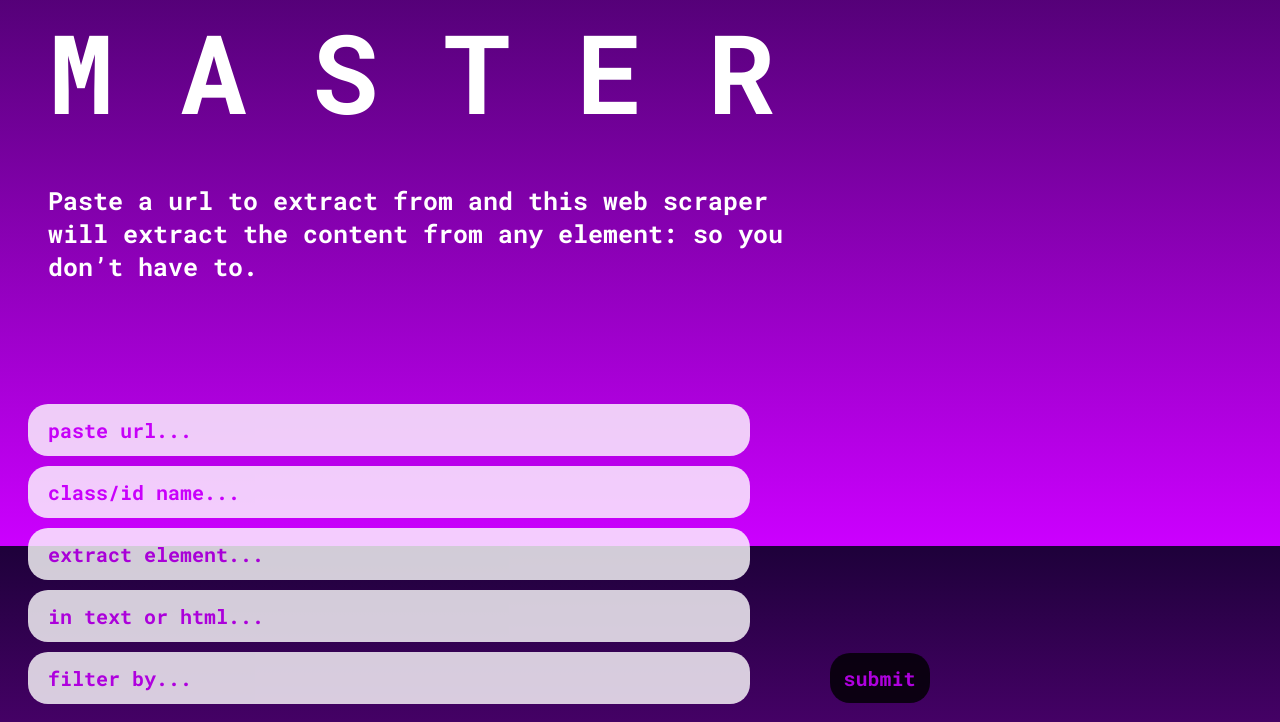
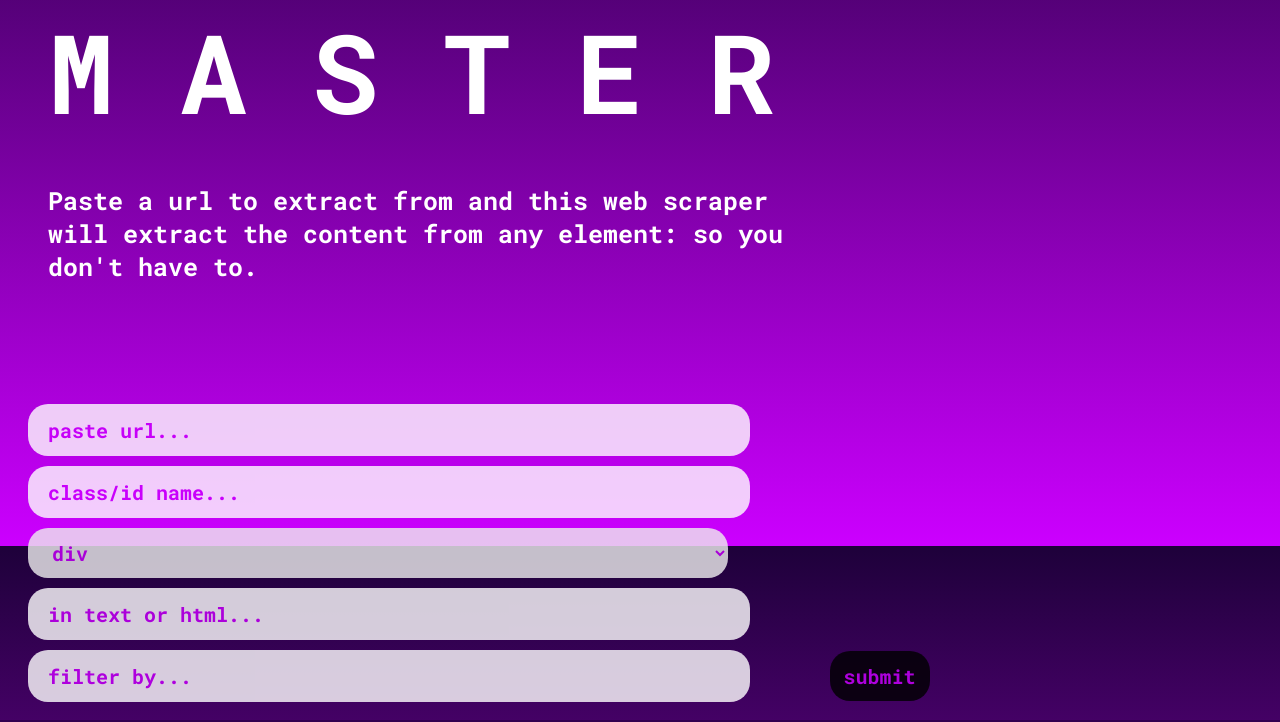
Before and after one commit to samarth212/ScrapMaster, a Flask app: page / in a window 1280 px wide. Shown: the part 254-976 px from the top of the page. Run offline with Flask 3, Linux system fonts and the light colour scheme; some libraries are stand-ins or nearby versions.

Commit message:
changed input style of elem selector

```diff
--- a/templates/index.html
+++ b/templates/index.html
@@ -16,7 +16,7 @@
         <div class="title">
             <p>S C R A P</p>
             <p>M A S T E R</p>
-            <p class="desc">Paste a url to extract from and this web scraper will extract the content from any element: so you don’t have to.</p>
+            <p class="desc">Paste a url to extract from and this web scraper will extract the content from any element: so you don't have to.</p>
         </div>
             <spline-viewer class="viewer" url="https://prod.spline.design/4PaMD0xuZHYOWpY0/scene.splinecode"></spline-viewer>
 
@@ -29,7 +29,12 @@
 
         <input placeholder="class/id name..." type="text" id="elemName" name="elemName">
 
-        <input placeholder="extract element..." type="text" id="element" name="element">
+        <!-- <input placeholder="extract element..." type="text" id="element" name="element"> -->
+
+        <select id="element" name="element">
+            <option value="div">div</option>
+            <option value="span">span</option>
+        </select>
 
         <input placeholder="in text or html..." type="text" id="format" name="format">
 
```
